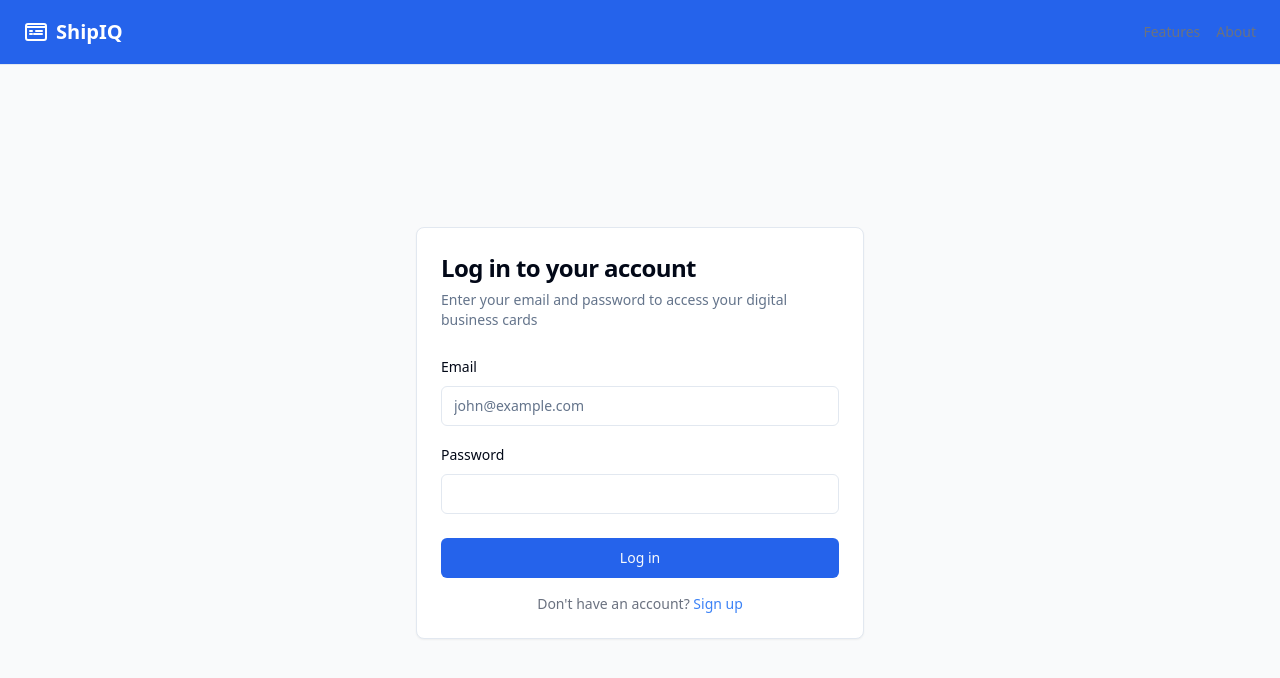
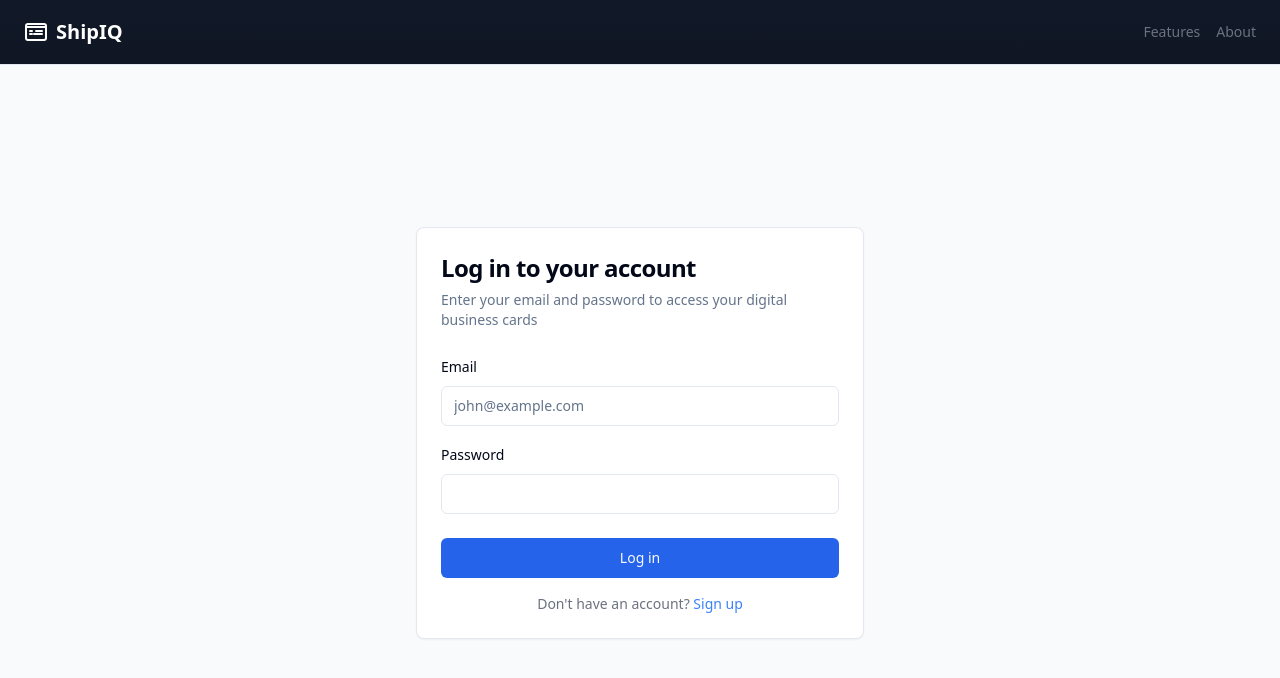
Before and after one commit to rmourey26/resendit-platform, a Next.js app: page /login in a window 1280 px wide. Shown: the top 678 px of the page. Built offline with nearby package versions, Linux system fonts and the light colour scheme.

Commit message:
Update navbar.tsx

```diff
--- a/components/navbar.tsx
+++ b/components/navbar.tsx
@@ -46,7 +46,7 @@ export function Navbar({ showAuth = true, isLoggedIn = false }: NavbarProps) {
   const allItems = showAuth ? [...navItems, ...authItems] : navItems
 
   return (
-    <header className="bg-primary border-b">
+    <header className="border-b">
       <div className="container flex h-16 items-center justify-between px-4 md:px-6">
         <Link href="/" className="flex items-center gap-2">
           <svg
```
